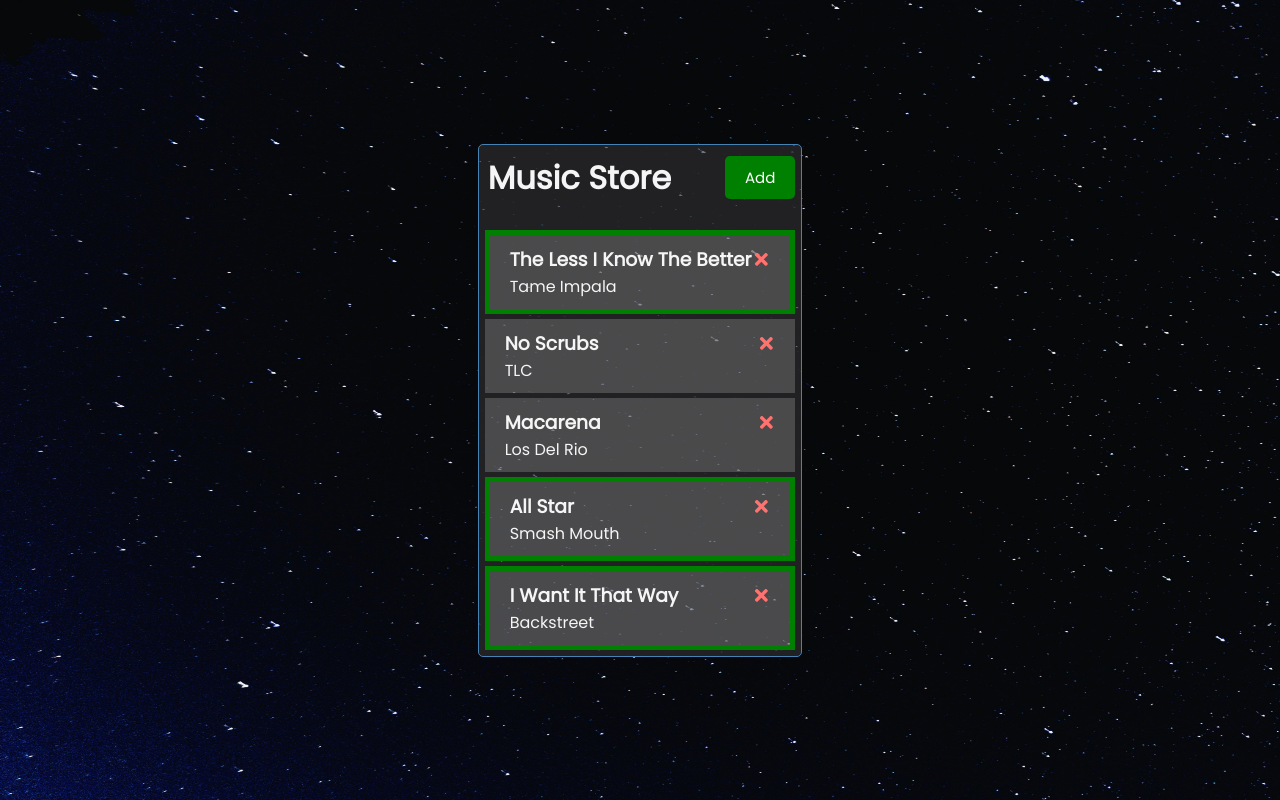
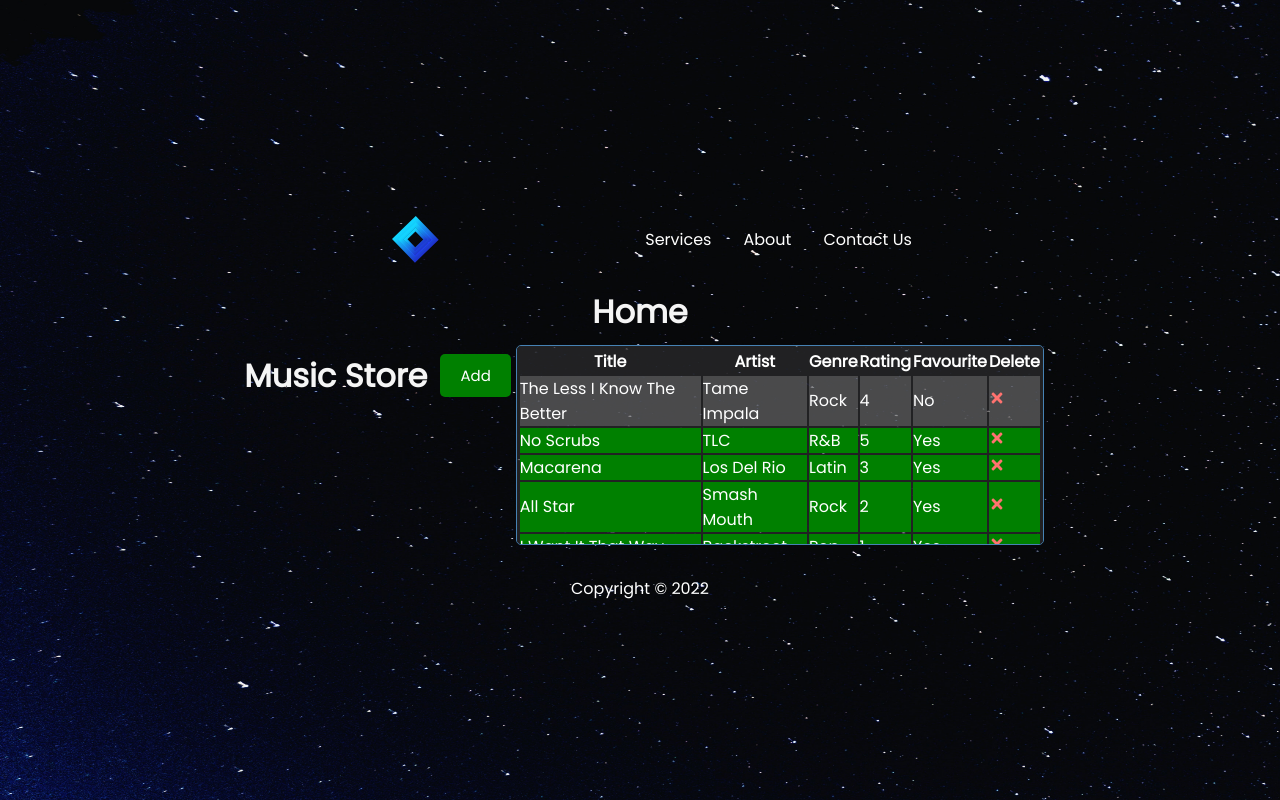
Before and after one commit to therealabdi2/music_store, a React (Create React App) app: page / in a window 1280 px wide. Built offline with nearby package versions, Linux system fonts and the light colour scheme; data requests are answered from the project's data file.

Commit message:
[CHG] Change structure and add stuff

```diff
--- a/db.json
+++ b/db.json
@@ -6,7 +6,7 @@
       "artist": "Tame Impala",
       "genre": "Rock",
       "rating": 4,
-      "favourite": true
+      "favourite": false
     },
     {
       "id": 2,
@@ -14,7 +14,7 @@
       "artist": "TLC",
       "genre": "R&B",
       "rating": 5,
-      "favourite": false
+      "favourite": true
     },
     {
       "id": 3,
@@ -22,7 +22,7 @@
       "artist": "Los Del Rio",
       "genre": "Latin",
       "rating": 3,
-      "favourite": false
+      "favourite": true
     },
     {
       "id": 4,
--- a/package.json
+++ b/package.json
@@ -10,7 +10,9 @@
         "react": "^18.2.0",
         "react-dom": "^18.2.0",
         "react-icons": "^4.4.0",
+        "react-router-dom": "^6.4.1",
         "react-scripts": "5.0.1",
+        "styled-components": "^5.3.6",
         "web-vitals": "^2.1.4"
     },
     "scripts": {
--- a/src/App.js
+++ b/src/App.js
@@ -1,8 +1,12 @@
 import { useState, useEffect } from "react";
+import { BrowserRouter as Router, Routes, Route } from "react-router-dom";
 import Header from "./components/Header";
 import Songs from "./components/Songs";
 import AddSong from "./components/AddSong";
-
+import Footer from "./components/Footer";
+import About from "./components/About";
+import Navbar from "./components/Navbar";
+import Home from "./components/pages/Home";
 function App() {
     const [showAddSong, setShowAddSong] = useState(false);
 
@@ -30,28 +34,18 @@
 
     // Add Song
     const addSong = async (song) => {
+        const rating = Math.floor(Math.random() * 5) + 1;
+
         const res = await fetch("http://localhost:5000/songs", {
             method: "POST",
             headers: {
                 "Content-type": "application/json",
             },
-            body: JSON.stringify(song),
+            body: JSON.stringify({ ...song, rating }),
         });
 
         const data = await res.json();
-        console.log("data", data);
-
-        const rating = Math.floor(Math.random() * 5) + 1;
-
-        // add rating and favourite and update the song object
-
-        const newSong = { ...data, rating };
-        setSongs([...songs, newSong]);
-
-        // const id = Math.floor(Math.random() * 10000) + 1;
-        // const rating = Math.floor(Math.random() * 5) + 1;
-        // const newSong = { id, ...song, rating, favourite };
-        // setSongs([...songs, newSong]);
+        setSongs([...songs, data]);
     };
     // Delete song
     const deleteSong = async (id) => {
@@ -81,11 +75,26 @@
     };
 
     return (
-        <div className="container">
-            <Header onAdd={() => setShowAddSong(!showAddSong)} showAdd={showAddSong} />
-            {showAddSong && <AddSong onAdd={addSong} />}
-            {songs.length > 0 ? <Songs songs={songs} onDelete={deleteSong} onToggle={toggleFavorite} /> : "No songs to show"}
-        </div>
+        <Router>
+            <div className="">
+                <Navbar />
+                <Routes>
+                    <Route path="/" element={<Home />} />
+                </Routes>
+                <Routes>
+                    <Route path="/about" element={<About />} />
+                </Routes>
+                <div style={{ display: "flex" }}>
+                    <div className="">
+                        <Header onAdd={() => setShowAddSong(!showAddSong)} showAdd={showAddSong} />
+                        {showAddSong && <AddSong onAdd={addSong} />}
+                    </div>
+
+                    <div className="container">{songs.length > 0 ? <Songs songs={songs} onDelete={deleteSong} onToggle={toggleFavorite} /> : <p style={{ color: "white" }}>No songs to show</p>}</div>
+                </div>
+                <Footer />
+            </div>
+        </Router>
     );
 }
 
--- /dev/null
+++ b/src/components/About.js
@@ -0,0 +1,15 @@
+import Home from "./pages/Home";
+import { BrowserRouter as Router, Link, Routes, Route } from "react-router-dom";
+
+const About = () => {
+    return (
+        <div style={{ color: "white" }}>
+            <h4>Version 1.0.0</h4>
+            <Routes>
+                <Route path="/" element={<Home />} />
+            </Routes>
+        </div>
+    );
+};
+
+export default About;
--- /dev/null
+++ b/src/components/Footer.js
@@ -0,0 +1,15 @@
+import { Component } from "react";
+
+class Footer extends Component {
+    render() {
+        let today = new Date();
+        let year = today.getFullYear();
+        return (
+            <footer style={{ color: "white" }}>
+                Copyright &copy; {year} <br />
+            </footer>
+        );
+    }
+}
+
+export default Footer;
--- /dev/null
+++ b/src/components/Navbar/NavbarElements.js
@@ -0,0 +1,79 @@
+import styled from "styled-components";
+import { NavLink as Link } from "react-router-dom";
+import { FaBars } from "react-icons/fa";
+
+export const Nav = styled.nav`
+    height: 80px;
+    display: flex;
+    justify-content: space-between;
+    padding: 0.5rem calc((100vw - 1000px) / 2);
+    z-index: 10;
+`;
+
+export const NavLink = styled(Link)`
+    color: #fff;
+    display: flex;
+    align-items: center;
+    text-decoration: none;
+    padding: 0 1rem;
+    height: 100%;
+    cursor: pointer;
+
+    &.active {
+        color: #15cdfc;
+    }
+`;
+
+export const Bars = styled(FaBars)`
+    display: none;
+    color: #fff;
+
+    @media screen and (max-width: 768px) {
+        display: block;
+        position: absolute;
+        top: 0;
+        right: 0;
+        transform: translate(-100%, 75%);
+        font-size: 1.8rem;
+        cursor: pointer;
+    }
+`;
+
+export const NavMenu = styled.div`
+    display: flex;
+    align-items: center;
+    margin-right: -24px;
+
+    @media screen and (max-width: 768px) {
+        display: none;
+    }
+`;
+
+export const NavBtn = styled.nav`
+    display: flex;
+    align-items: center;
+    margin-right: 24px;
+
+    justify-content: flex-end;
+    @media screen and (max-width: 768px) {
+        display: none;
+    }
+`;
+
+export const NavBtnLink = styled(Link)`
+    border-radius: 4px;
+    background: #256ce1;
+    padding: 10px 22px;
+    color: #fff;
+    border: none;
+    outline: none;
+    cursor: pointer;
+    transition: all 0.2s ease-in-out;
+    text-decoration: none;
+
+    &:hover {
+        transition: all 0.2s ease-in-out;
+        background: #fff;
+        color: #010606;
+    }
+`;
--- /dev/null
+++ b/src/components/Navbar/index.js
@@ -0,0 +1,28 @@
+import { logDOM } from "@testing-library/react";
+import { Nav, NavLink, Bars, NavMenu, NavBtn, NavBtnLink } from "./NavbarElements";
+import logo from "../../imgs/logo.svg";
+const Navbar = () => {
+    return (
+        <>
+            <Nav>
+                <NavLink to="/">
+                    <img src={logo} alt="logo" />
+                </NavLink>
+                <Bars />
+                <NavMenu>
+                    <NavLink to="/services" activeStyle>
+                        Services
+                    </NavLink>
+                    <NavLink to="/about" activeStyle>
+                        About
+                    </NavLink>
+                    <NavLink to="/contact" activeStyle>
+                        Contact Us
+                    </NavLink>
+                </NavMenu>
+            </Nav>
+        </>
+    );
+};
+
+export default Navbar;
--- a/src/components/Song.js
+++ b/src/components/Song.js
@@ -2,13 +2,16 @@
 
 const Song = ({ song, onDelete, onToggle }) => {
     return (
-        <div className={`song ${song.favourite ? "favourite" : ""}`} onDoubleClick={() => onToggle(song.id)}>
-            <h3>
-                {song.title}
+        <tr className={`song ${song.favourite ? "favourite" : ""}`} onDoubleClick={() => onToggle(song.id)}>
+            <td>{song.title}</td>
+            <td>{song.artist}</td>
+            <td>{song.genre}</td>
+            <td>{song.rating}</td>
+            <td>{song.favourite ? "Yes" : "No"}</td>
+            <td>
                 <FaTimes style={{ color: "#ff726f", cursor: "pointer" }} onClick={() => onDelete(song.id)} />
-            </h3>
-            <p>{song.artist}</p>
-        </div>
+            </td>
+        </tr>
     );
 };
 
--- a/src/components/Songs.js
+++ b/src/components/Songs.js
@@ -2,11 +2,23 @@
 
 const Songs = ({ songs, onDelete, onToggle }) => {
     return (
-        <div>
-            {songs.map((song, index) => (
-                <Song key={index} song={song} onDelete={onDelete} onToggle={onToggle} />
-            ))}
-        </div>
+        <table style={{ color: "white" }}>
+            <thead>
+                <tr>
+                    <th>Title</th>
+                    <th>Artist</th>
+                    <th>Genre</th>
+                    <th>Rating</th>
+                    <th>Favourite</th>
+                    <th>Delete</th>
+                </tr>
+            </thead>
+            <tbody>
+                {songs.map((song) => (
+                    <Song key={song.id} song={song} onDelete={onDelete} onToggle={onToggle} />
+                ))}
+            </tbody>
+        </table>
     );
 };
 
--- /dev/null
+++ b/src/components/pages/Home.js
@@ -0,0 +1,9 @@
+const Home = () => {
+    return (
+        <div style={{ display: "flex", justifyContent: "center", alignItems: "center", height: "99h" }}>
+            <h1>Home</h1>
+        </div>
+    );
+};
+
+export default Home;
--- a/src/index.css
+++ b/src/index.css
@@ -48,7 +48,7 @@
     max-width: 66vh;
     margin: 1px auto;
     overflow: auto;
-    min-height: 300px;
+    max-height: 200px;
     border: 1px solid steelblue;
     padding: 1px;
     border-radius: 5px;
@@ -96,8 +96,9 @@
     cursor: pointer;
 }
 
-.song.favourite {
+.favourite {
     border: 5px solid green;
+    background-color: green;
 }
 
 .song h3 {
```
Also changed, not shown: src/imgs/logo.svg (added), 1 other file (tests, documents, lock files or other folders).
